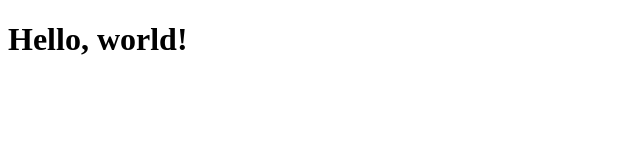
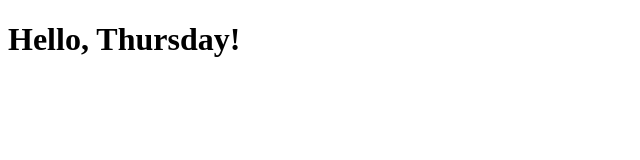
Before and after one commit to nsitu/thursday, a plain HTML site: page index.html in a window 1280 px wide. Shown: the whole page, without its empty margins (0-640 px from the left). Drawn offline with Linux system fonts and the light colour scheme.

Commit message:
changed the title

```diff
--- a/index.html
+++ b/index.html
@@ -6,6 +6,6 @@
   <title>Boilerplate</title>
 </head>
 <body>
-  <h1>Hello, world!</h1>
+  <h1>Hello, Thursday!</h1>
 </body>
 </html>
```
